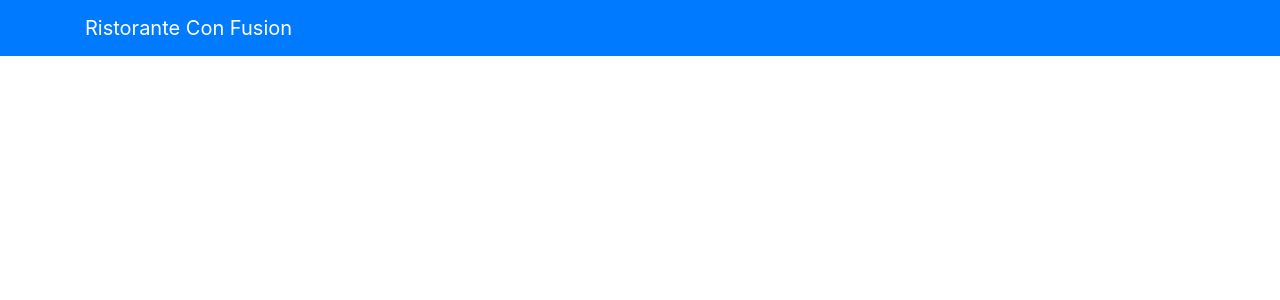
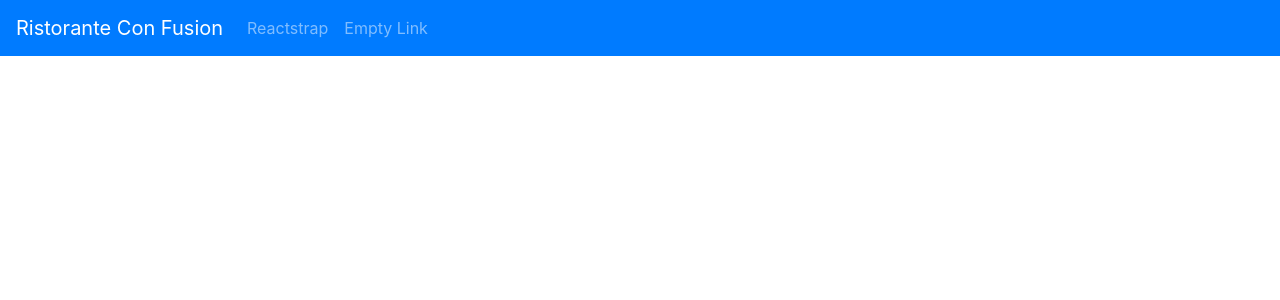
Before and after one commit to ihafkenschiel/react-coursera, a React (Create React App) app in the folder confusion/: page / in a window 1280 px wide. Shown: the top 300 px of the page. Built offline with nearby package versions, Linux system fonts and the light colour scheme.

Commit message:
Adding reacstrap features

```diff
--- a/confusion/src/App.js
+++ b/confusion/src/App.js
@@ -1,15 +1,21 @@
 import React from 'react';
 import logo from './logo.svg';
 import './App.css';
-import { Navbar, NavbarBrand } from 'reactstrap';
+import { Navbar, NavbarBrand, Nav, NavItem, NavLink, NavbarText } from 'reactstrap';
 
 function App() {
   return (
     <div className="App">
-      <Navbar dark color="primary">
-        <div className="container">
-          <NavbarBrand href="/">Ristorante Con Fusion</NavbarBrand>
-        </div>
+      <Navbar dark color="primary" expand="md">
+        <NavbarBrand target="_blank" href="https://www.coursera.org/learn/front-end-react/supplement/HXLrI/introduction-to-react-additional-resources">Ristorante Con Fusion</NavbarBrand>
+        <Nav navbar>
+          <NavItem>
+            <NavLink target="_blank" href="https://reactstrap.github.io/components/navbar/">Reactstrap</NavLink>
+          </NavItem>
+          <NavItem>
+            <NavLink>Empty Link</NavLink>
+          </NavItem>
+        </Nav>
       </Navbar>
     </div>
   );
```
